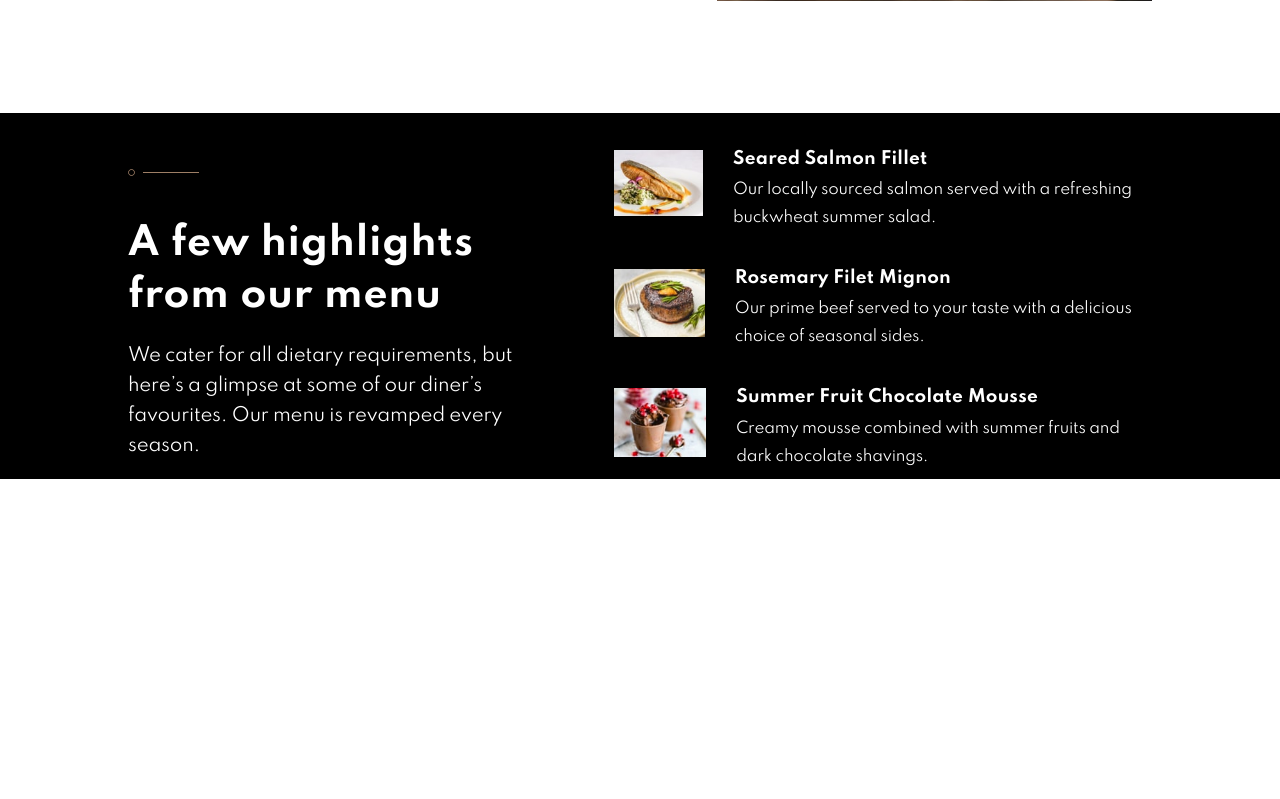
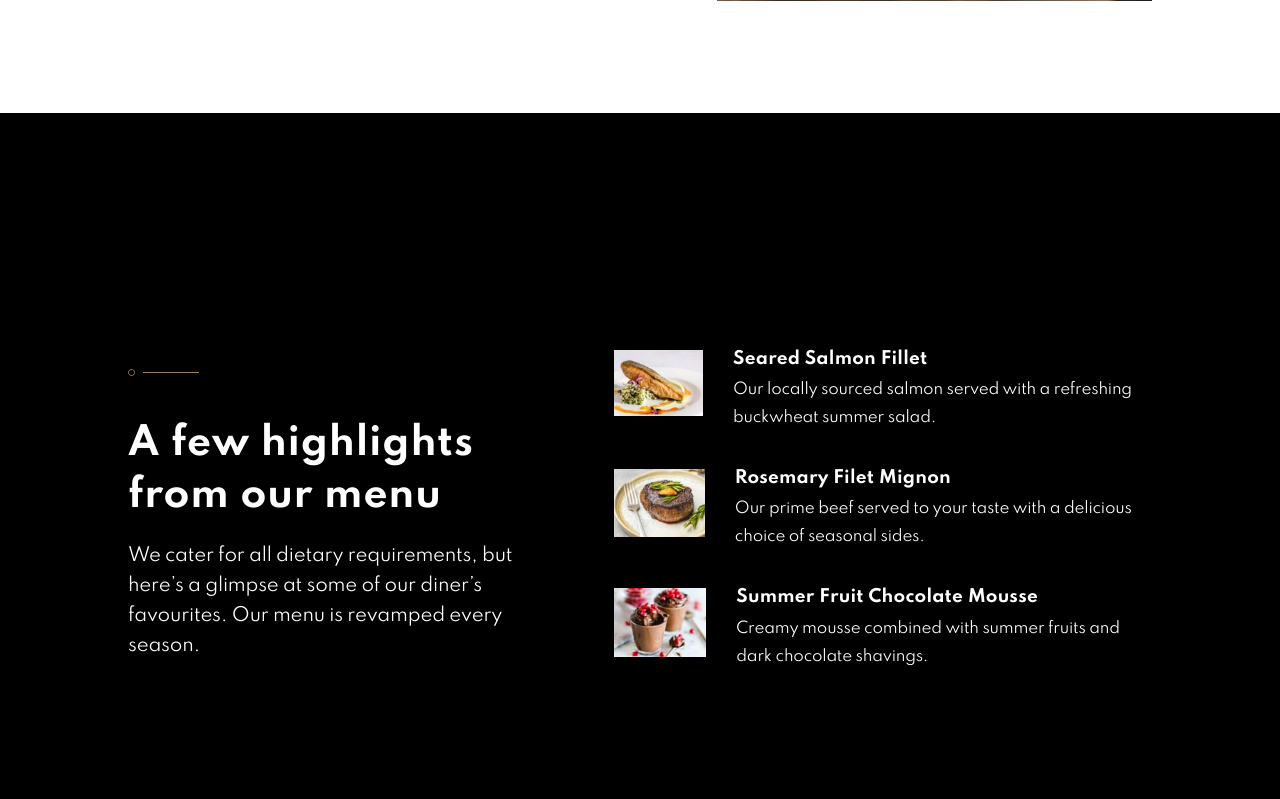
Before and after one commit to Testing-Sites/Dine, a PHP site: page / in a window 1280 px wide. Shown: the part 2023-2822 px from the top of the page. Before the commit the page ends 2502 px from the top, so only its background shows below. Run offline with PHP 8.4, Linux system fonts and the light colour scheme.

Commit message:
added padding to highlights

```diff
--- a/css/styles.css
+++ b/css/styles.css
@@ -356,6 +356,8 @@ header {
       justify-content: space-between;
 
       text-align: left;
+      padding-top: 200px;
+      padding-bottom: 120px;
     }
 
     .highlights-header {
```
